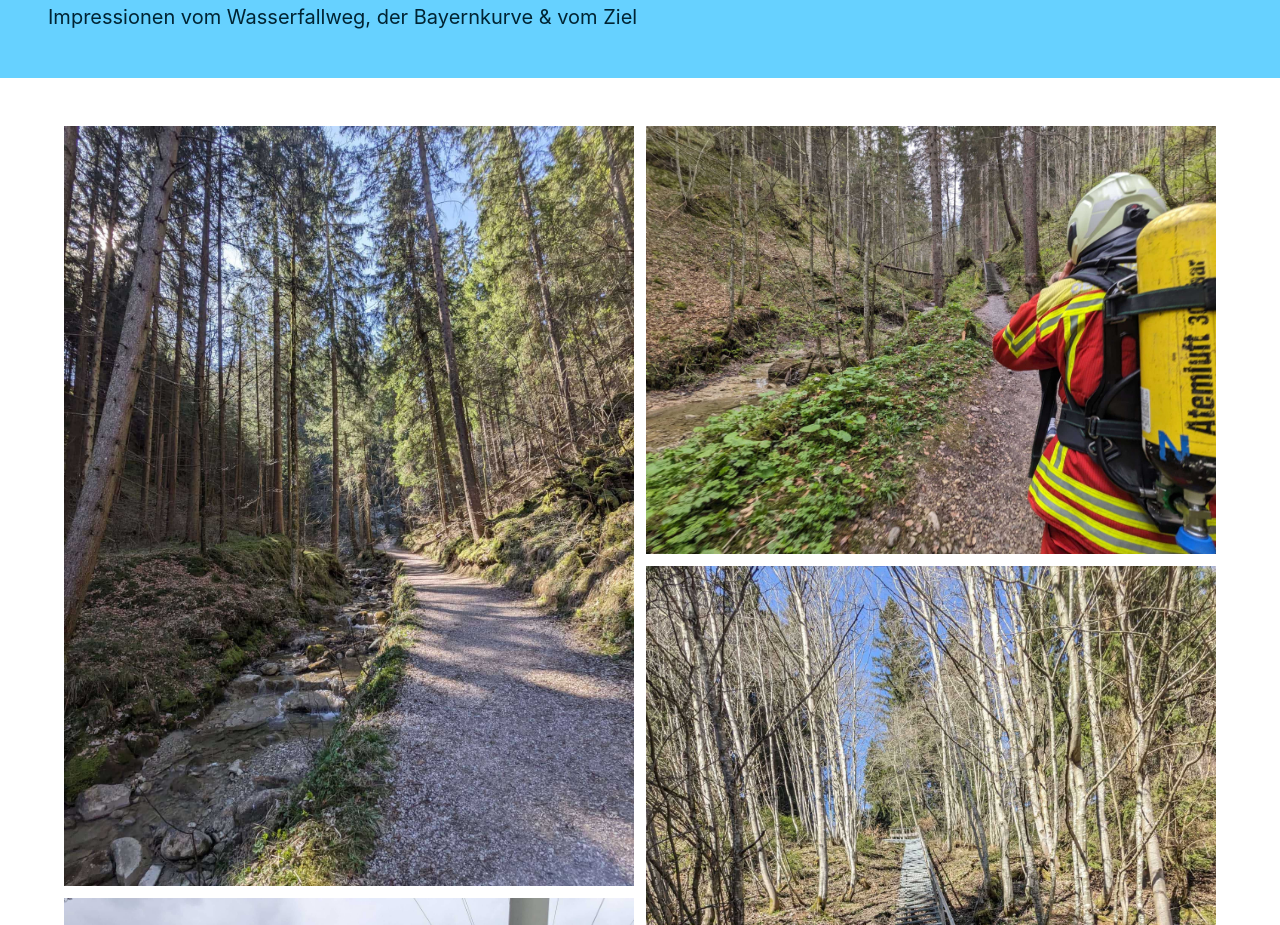
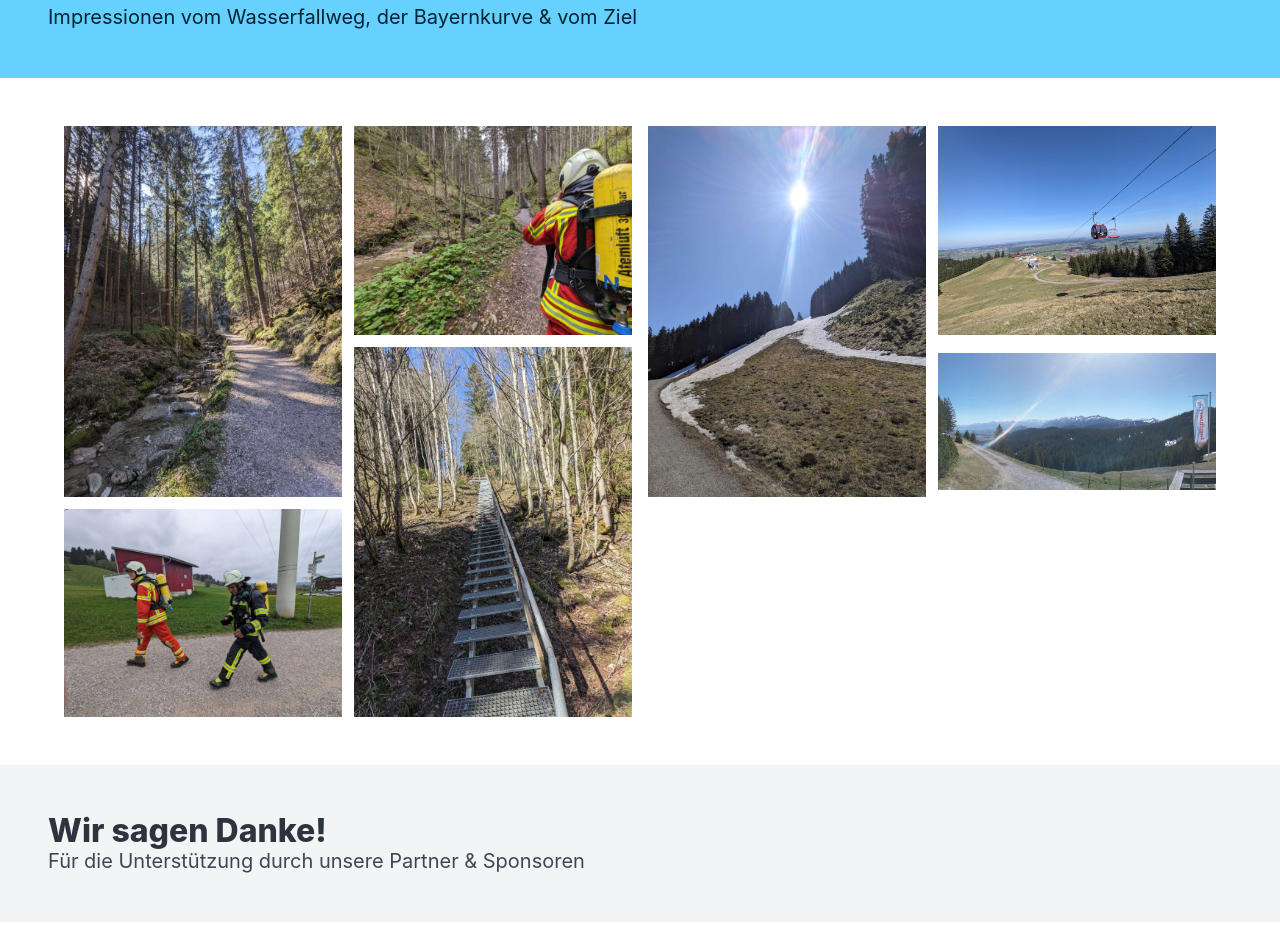
Before and after one commit to steffkes/nesselwang-competition, a Nuxt app: page / in a window 1280 px wide. Shown: the part 2187-3112 px from the top of the page. Built offline with nearby package versions, Linux system fonts and the light colour scheme.

Commit message:
optimize image layout on desktop

```diff
--- a/app.vue
+++ b/app.vue
@@ -192,6 +192,8 @@ useHead({
      <section class="section">
        <div class="container">
 
+        <div class="columns is-2">
+          <div class="column">
         <div class="fixed-grid has-2-cols">
             <div class="grid">
                 <div class="cell is-row-span-2">
@@ -214,6 +216,12 @@ useHead({
                    <img src="/images/bild-03.jpg" />
                 </figure>
                 </div>
+              </div>
+            </div>
+          </div>
+                      <div class="column">
+        <div class="fixed-grid has-2-cols">
+            <div class="grid">
                 <div class="cell is-row-span-2">
                 <figure class="image is-3by4">
                     <img src="/images/bild-07.jpg" />
@@ -231,6 +239,8 @@ useHead({
                 </div>
             </div>
           </div>
+        </div>
+      </div>
 
       </div>
     </section>
```
